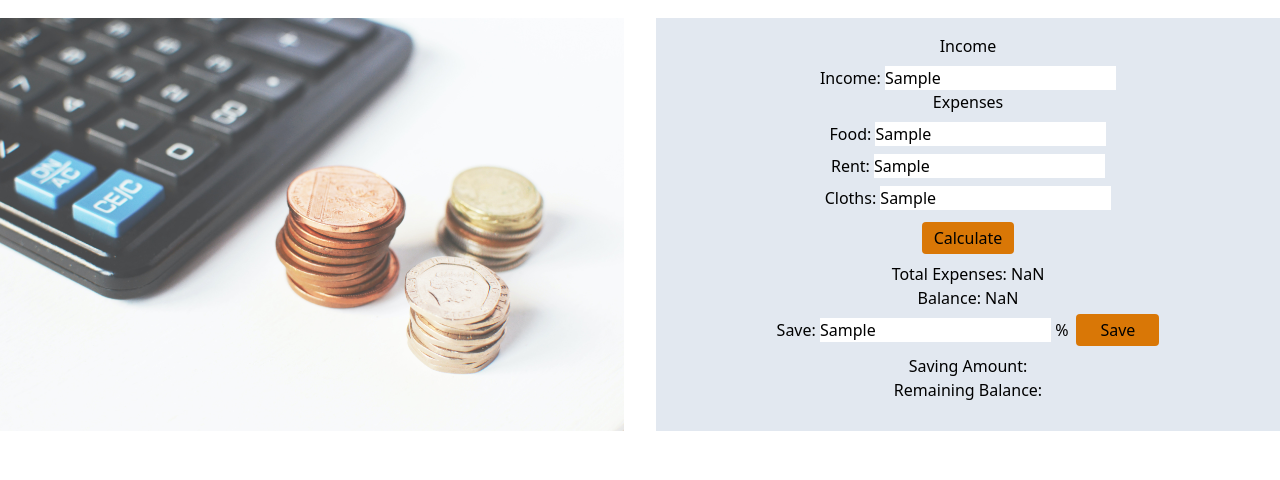
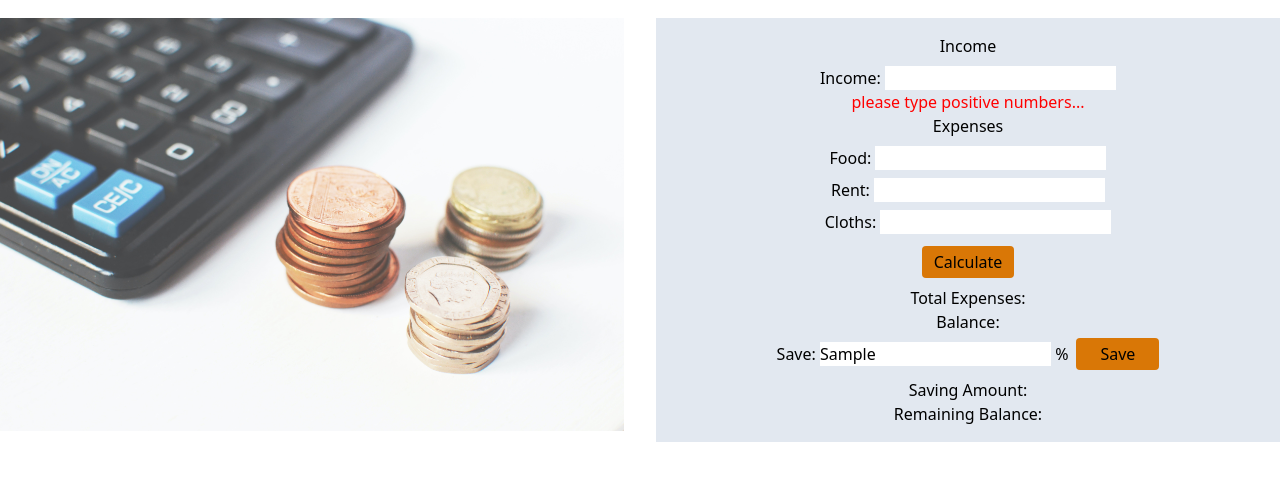
Before and after one commit to sifatkhan6/money-master-with-tailwind, a plain HTML site: page index.html in a window 1280 px wide. Both pictures are taken after typing "Sample", "Sample", "Sample", "Sample", "Sample" into the empty fields and a click on the button "Calculate". Shown: the part 70-550 px from the top of the page. Drawn offline with nearby package versions, Linux system fonts and the light colour scheme.

Commit message:
error added

```diff
--- a/functions.js
+++ b/functions.js
@@ -26,12 +26,29 @@ document.getElementById('calculate-button').addEventListener('click', function()
     const incomeInput = document.getElementById('income-input');
     const incomeAmountText = incomeInput.value;
     incomeAmount = parseFloat(incomeAmountText);
+
+    if(isNaN(incomeAmount) || incomeAmount < 0){
+        const error = document.getElementById('error-message-1');
+        error.style.display = 'block';
+        incomeInput.value = '';
+        document.getElementById('food-cost').value = '';
+        document.getElementById('house-rent-cost').value = '';
+        document.getElementById('cloths-cost').value = '';
+        document.getElementById('total-expenses').value = '';
+        document.getElementById('remaining-balance').value = '';
+    }
+
+    else{
     const finalCostAmount = getTotalExpenses(incomeAmount);
 
     // remaining balance
     remainingBalance = incomeAmount - finalCostAmount;
     remainingBalanceOutput = document.getElementById('remaining-balance');
     remainingBalanceOutput.innerText = remainingBalance;
+
+    const error = document.getElementById('error-message-1');
+    error.style.display = 'none';
+    }
 })
 
 // Saving Button
@@ -50,7 +67,7 @@ document.getElementById('save-button').addEventListener('click', function(){
         savingParcentText = savingParcentInputText.value;
         savingParcentAmount = parseFloat(savingParcentText);
         savingParcent = savingParcentAmount / 100;
-        savingAmount = remainingBalance * savingParcent;
+        savingAmount = incomeAmount * savingParcent;
 
         // saving amount output
         savingAmountOutput = document.getElementById('saving-amount');
--- a/index.html
+++ b/index.html
@@ -28,6 +28,11 @@
 
                 <p>Income: <input id="income-input" type="text"></p>
 
+                <!-- error message  -->
+                <div>
+                    <p id="error-message-1" class="notify">please type positive numbers...</p>
+                </div>
+
                 <!-- expenses field  -->
                 <h4 class="font-medium mb-2">Expenses</h4>
 
@@ -36,6 +41,12 @@
                     <p class="mb-2">Rent: <input id="house-rent-cost" type="text"></p>
                     <p class="mb-2">Cloths: <input id="cloths-cost" type="text"></p>
                 </div>
+
+                <!-- error meaasge  -->
+                <div>
+                    <p class="notify">please type numbers...</p>
+                </div>
+
                 <button id="calculate-button" class="btn font-medium mt-1 mb-2 pt-1 pb-1 pr-3 pl-3 rounded">Calculate</button>
 
                 <h4 class="font-medium">Total Expenses: <span id="total-expenses"> </span> </h4>
--- a/style.css
+++ b/style.css
@@ -1,12 +1,21 @@
+/* header text color  */
 h1{
     color: rgb(217 119 6);
 }
 
+/* div color  */
 .second-div{
     background-color: rgb(226 232 240);
 }
 
+/* button color  */
 .btn{
     color: rgb(0, 0, 0);
     background-color: rgb(217 119 6);
 }
+
+/*error message*/
+.notify{
+    color: rgb(255, 0, 0);
+    display: none;
+}
```
